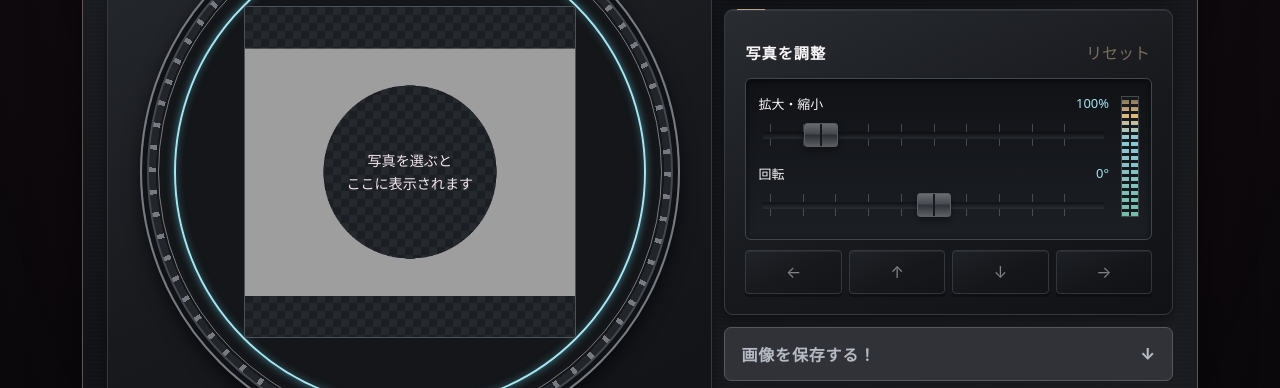
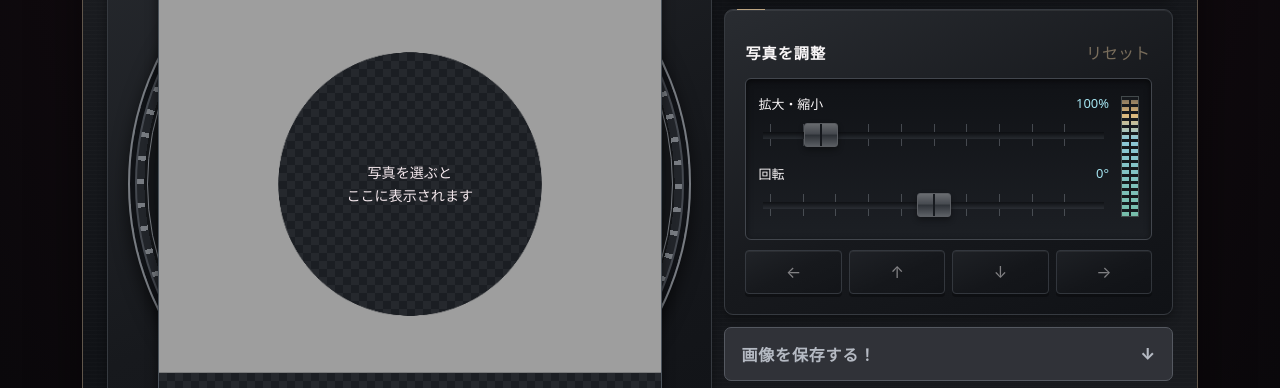
Before and after one commit to animals-official/ring, a plain HTML site: page index.html in a window 1280 px wide. Shown: the part 971-1359 px from the top of the page. Drawn offline with Linux system fonts and the light colour scheme.

Commit message:
Enlarge full square preview to 90 percent of jog wheel

```diff
--- a/style.css
+++ b/style.css
@@ -327,4 +327,7 @@ footer small { color: var(--muted); font-size: .63rem; letter-spacing: .2em; }
 @media (hover:hover) { .workspace .primary:hover:not(:disabled) { box-shadow:0 0 18px #d6b98c77; } .workspace .upload:hover,.workspace .move button:hover:not(:disabled),.workspace .secondary:hover:not(:disabled) { border-color:#a5e5f1; box-shadow:0 0 9px #a5e5f144; } }
 @media (max-width:720px) { .workspace { grid-template-columns:minmax(0,1fr); grid-template-areas:"brand" "rings" "photo" "preview" "adjust" "actions"; grid-template-rows:auto; gap:10px; } .jog-wheel { max-width:430px; } }
 /* Keep the entire square export visible inside the circular bezel. */
-.workspace .stage { width:62%; border-radius:3px; }
+.workspace .stage { width:90%; border-radius:3px; z-index:1; box-shadow:0 0 12px #0008; }
+.jog-wheel::before, .jog-wheel::after { z-index:0; }
+.jog-wheel { width:min(100%, 600px); }
+@media (max-width:720px) { .jog-wheel { max-width:430px; } }
```
